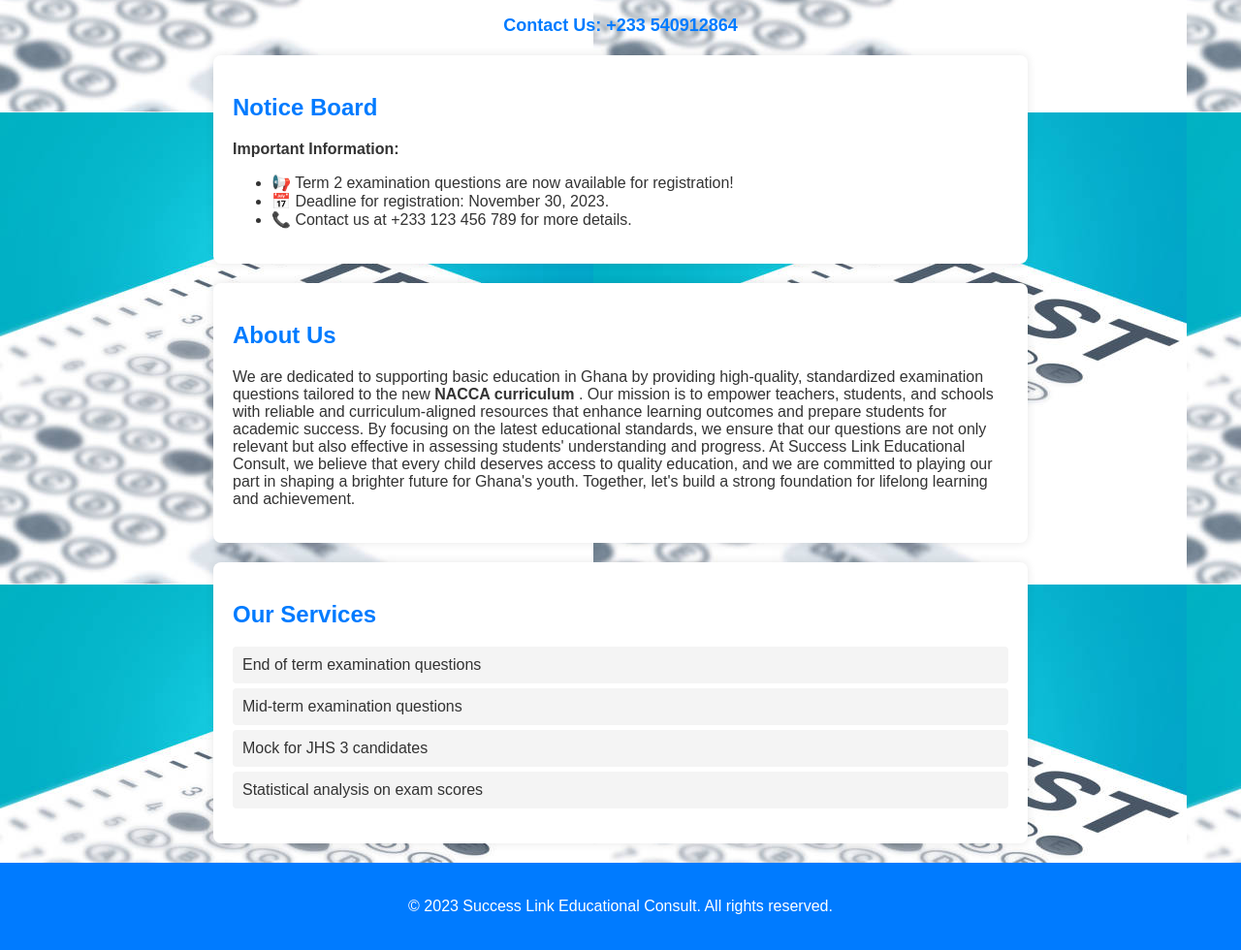
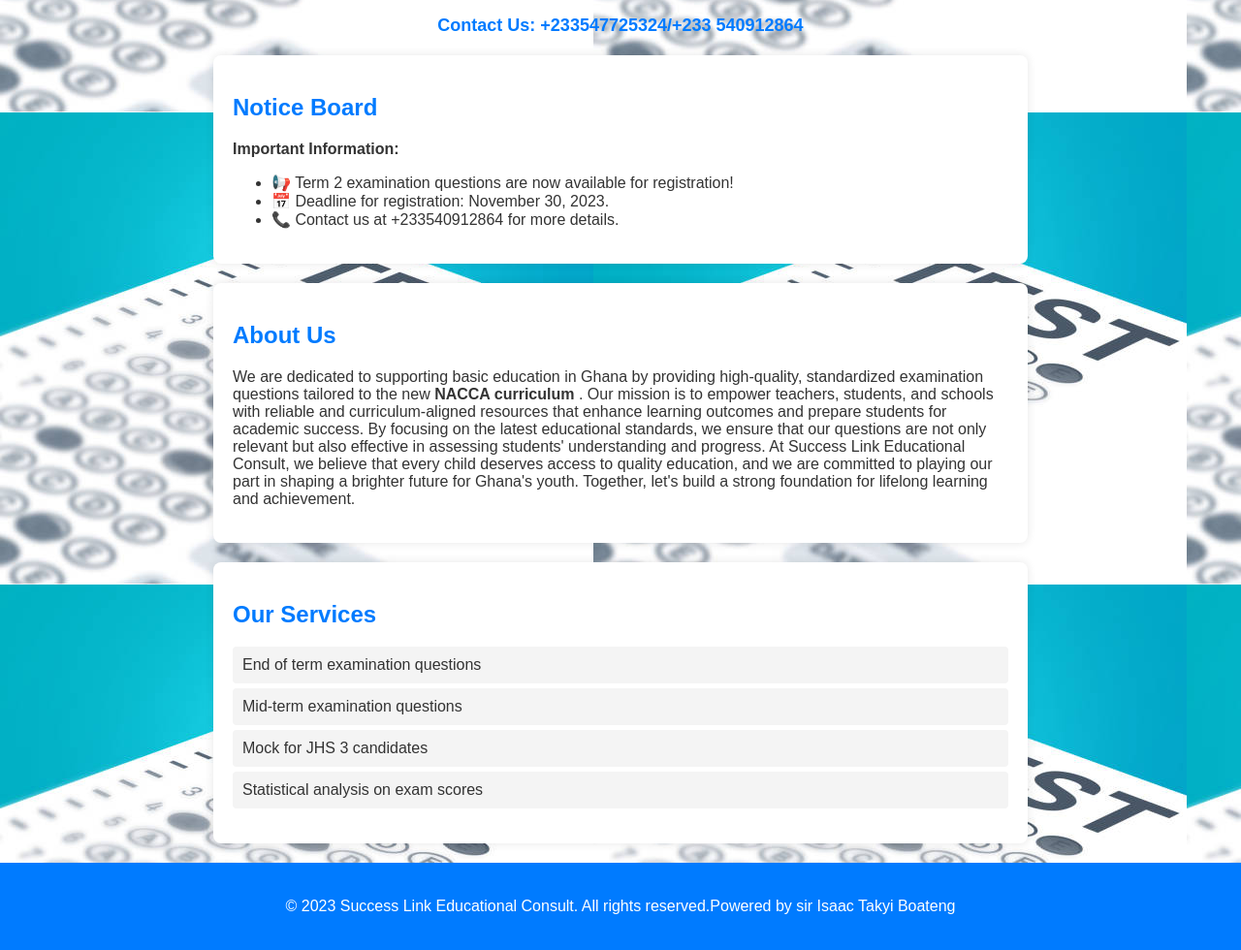
Before and after one commit to Isaac-2025/success-link, a plain HTML site: page index.html in a window 1280 px wide. Shown: the part 371-1351 px from the top of the page at 97% size. Drawn offline with Linux system fonts and the light colour scheme.

Commit message:
Update index.html

```diff
--- a/index.html
+++ b/index.html
@@ -178,7 +178,7 @@
 
  <!-- Contact Information -->
  <div id="contact-info">
-    Contact Us: +233 540912864
+    Contact Us: +233547725324/+233 540912864
   </div>
 
 
@@ -190,7 +190,7 @@
     <ul>
       <li>📢 Term 2 examination questions are now available for registration!</li>
       <li>📅 Deadline for registration: November 30, 2023.</li>
-      <li>📞 Contact us at +233 123 456 789 for more details.</li>
+      <li>📞 Contact us at +233540912864 for more details.</li>
     </ul>
   </section>
 
@@ -218,7 +218,8 @@
 
   <!-- Footer -->
   <footer>
-    <p>&copy; 2023 Success Link Educational Consult. All rights reserved.</p>
+    <p>&copy; 2023 Success Link Educational Consult. All rights reserved.Powered by sir Isaac Takyi Boateng
+    </p>
   </footer>
 </body>
 </html>
```
